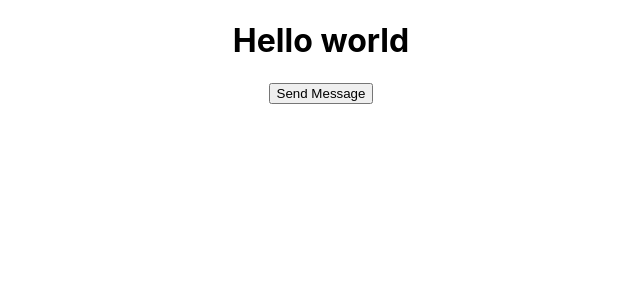
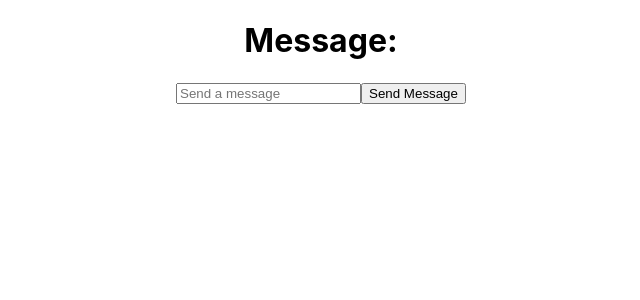
Before and after one commit to sha1thedon/chat-app, a React (Create React App) app in the folder my-chat/: page / in a window 1280 px wide. Shown: the top 300 px of the page, without its empty margins (319-959 px from the left). Built offline with nearby package versions, Linux system fonts and the light colour scheme; no server answers.

Commit message:
shows message on screen

```diff
--- a/my-chat/src/HomePage.js
+++ b/my-chat/src/HomePage.js
@@ -1,5 +1,5 @@
 import React from 'react'
-import { useEffect, useState } from 'react'
+import { useEffect, useState, useRef } from 'react'
 import RouteButton from './components/RouteButton'
 // import {w3cwebsocket as W3CWebSocket} from 'websocket'
 import {useNavigate} from 'react-router-dom'
@@ -7,51 +7,58 @@ import {useNavigate} from 'react-router-dom'
 
 const socket = new WebSocket ('ws://localhost:8082')
 
+
+
 const HomePage = () => {
-    const sendToServer = () => {
+  const [ message, setMessage] = useState('')
+  const messInput = useRef(null)
+
+    const sendToServer = (event) => {
       socket.send('hello')
+      event.preventDefault()
+      setMessage(event.target.value)
     }
-    // const sendToServer = () => {
 
-    //     socket.send(JSON.stringify({
-    //       action: 'send',
-    //       message: {
-    //         type: 'messageSent',
-    //       }
-    //     }))
-    //   }
+    //  const buttonClicked = () => {
+    //   const button = document.getElementsByClassName('send-message')
+    //   button.addEventListener('click', () => {
+    //     return true
 
-    //  useEffect(() => {
-    //     socket.onopen = () => {
-    //       console.log('websocket client connected')
-    //     }
-    //     socket.onmessage = (message) => {
-    //       const dataFromServer = JSON.parse(message.type)
-    //       console.log('got reply ', dataFromServer)
-    //     }
+    //   })
+    // }
 
-    //     socket.onclose = () => {
-    //       setTimeout(1000)
-    //     }})
+    const validMessage = (e) => {
+      return true
+    }
+
+    const onInputHandler = (event) => {
+      if(validMessage(event.target.value)){
+          setMessage(event.target.value)
+      } else {
+          setMessage('')
+      }
+  }
+
+    const messageInput = () => {
+      return (
+        <div>
+          <input ref = {messInput} onChange={onInputHandler} placeholder='Send a message'/>
+          <button onClick={sendToServer} className='send-message'>Send Message</button>
+        </div>
+      )
+    }
+
+
 
     socket.onmessage = ({ data }) => {
       console.log('message from server', data)
       console.log(data)
-
-      // const title = document.getElementById('title')
-      // title.innerHTML = data
-
-      // const str = data.toString()
-      // if(str === 'button added'){
-      //   const hiddenText = document.getElementById('button')
-      //   hiddenText.innerHTML = data
-      // }
     }
 
       return (
         <div className="App">
-          <h1>Hello world</h1>
-          <RouteButton buttonText={'Send Message'} pageClickHandler={sendToServer} />
+          <h1>Message: {message}</h1>
+          {messageInput()}
 
         </div>
       );
--- a/my-chat/src/components/RouteButton.js
+++ b/my-chat/src/components/RouteButton.js
@@ -2,7 +2,10 @@ import React from 'react'
 
 const RouteButton = ({buttonText, pageClickHandler}) => {
     return(
-        <button type='button' className='sendButton' onClick={pageClickHandler}>{buttonText}</button>
+        <div>
+
+            <button type='button' className='sendButton' onClick={pageClickHandler}>{buttonText}</button>
+        </div>
     )
 }
 
```
